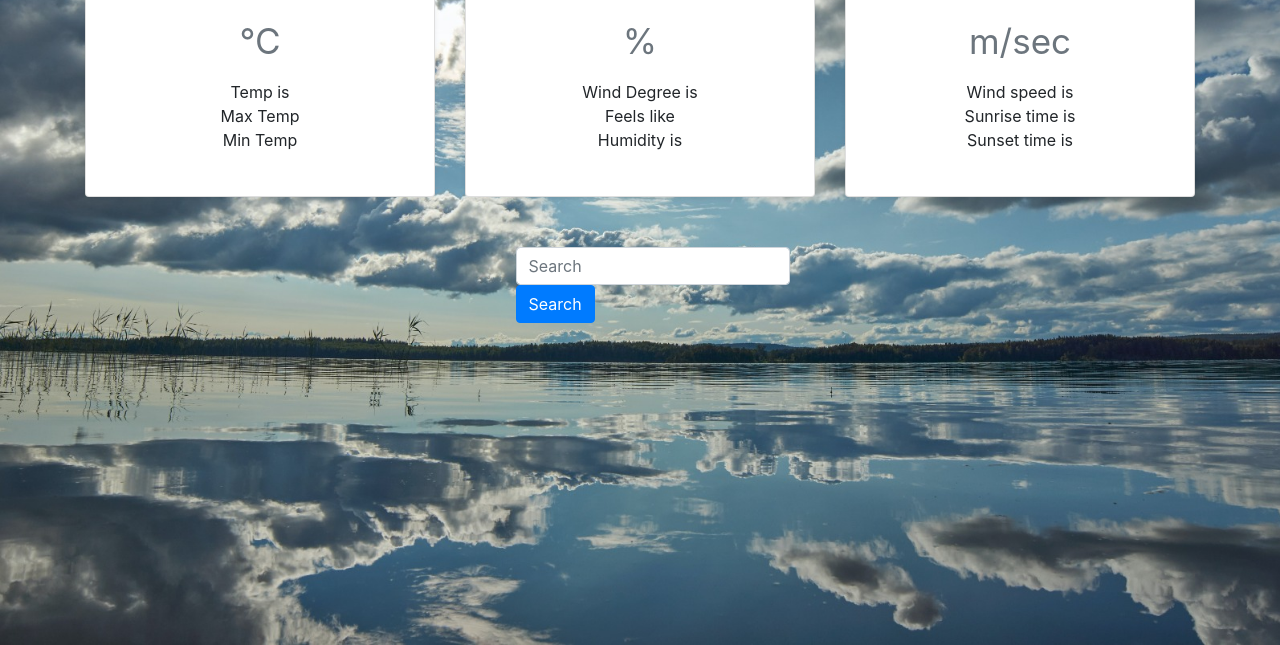
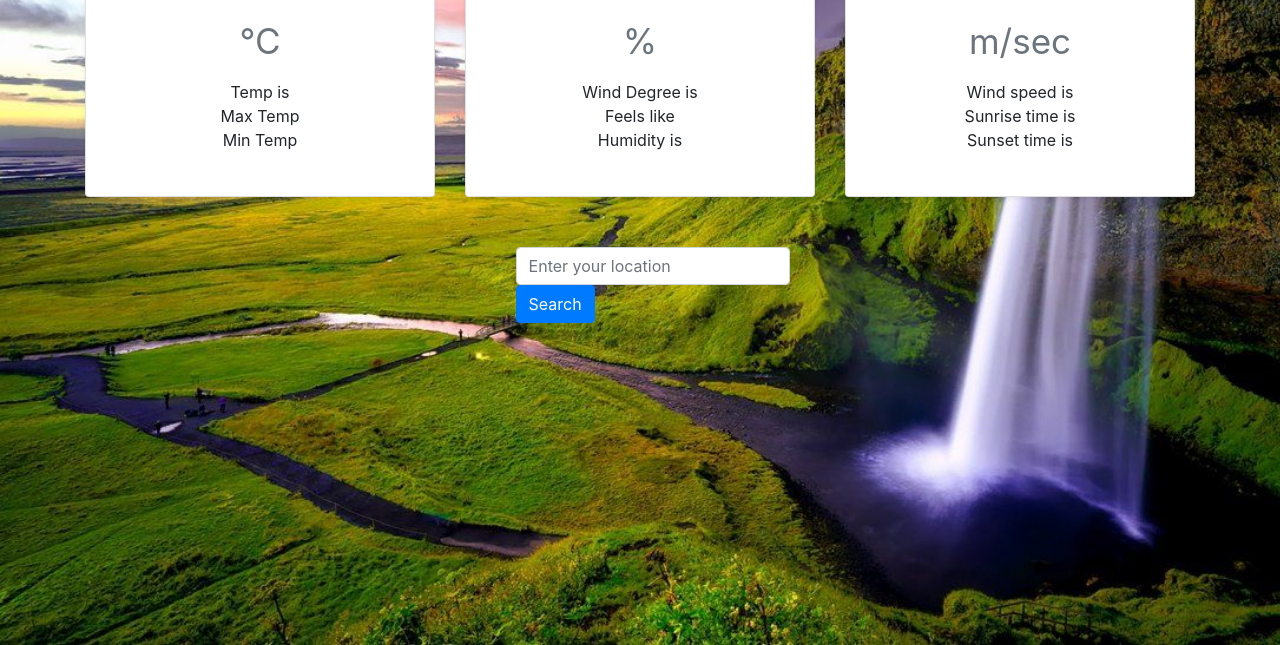
Before and after one commit to AngikaAlekh/Mausam-Forecast, a plain HTML site: page index.html in a window 1280 px wide. Shown: the part 211-856 px from the top of the page. Drawn offline with nearby package versions, Linux system fonts and the light colour scheme; no server answers.

Commit message:
changed background

```diff
--- a/index.html
+++ b/index.html
@@ -192,7 +192,7 @@
   </div>
   <div class="container1">
     <form class="form-inline my-2 my-lg-0">
-      <input  id="city" class="form-control mr-sm-2" type="search" placeholder="Search" aria-label="Search">
+      <input  id="city" class="form-control mr-sm-2" type="search" placeholder="Enter your location" aria-label="Search">
       <button id="submit" class="btn btn-primary my-2 my-sm-0" type="submit">Search</button>
     </form>
   </div>
--- a/style.css
+++ b/style.css
@@ -8,7 +8,7 @@
     padding: 10px;
   }
   body{
-    background-image: url(./images/image\ 1.jpeg);
+    background-image: url(./images/image\ 2.jpg);
     background-size: cover;
     background-repeat: no-repeat;
     height: 100vh;
```
Also changed, not shown: images/image 2.jpg (added).
